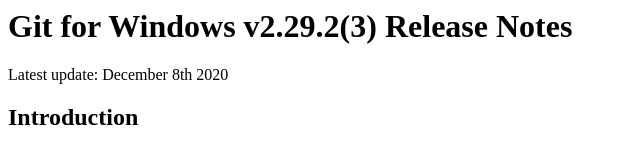
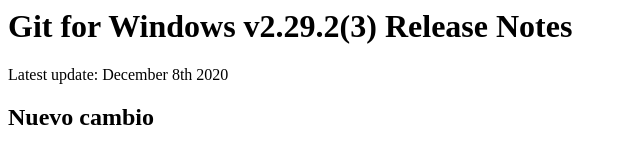
Before and after one commit to VrayaVam/demo-repo2, a plain HTML site: page Index.html in a window 1280 px wide. Shown: the full height of the page, 0-640 px from the left. Drawn offline with Linux system fonts and the light colour scheme.

Commit message:
La etiqueta introduccción fue cambiada

```diff
--- a/Index.html
+++ b/Index.html
@@ -4,5 +4,5 @@
 		<h1>Git for Windows v2.29.2(3) Release Notes</h1>
 	</div>
 	<p>Latest update: December 8th 2020</p>
-	<h2>Introduction</h2>
+	<h2>Nuevo cambio</h2>
 </html>
```
